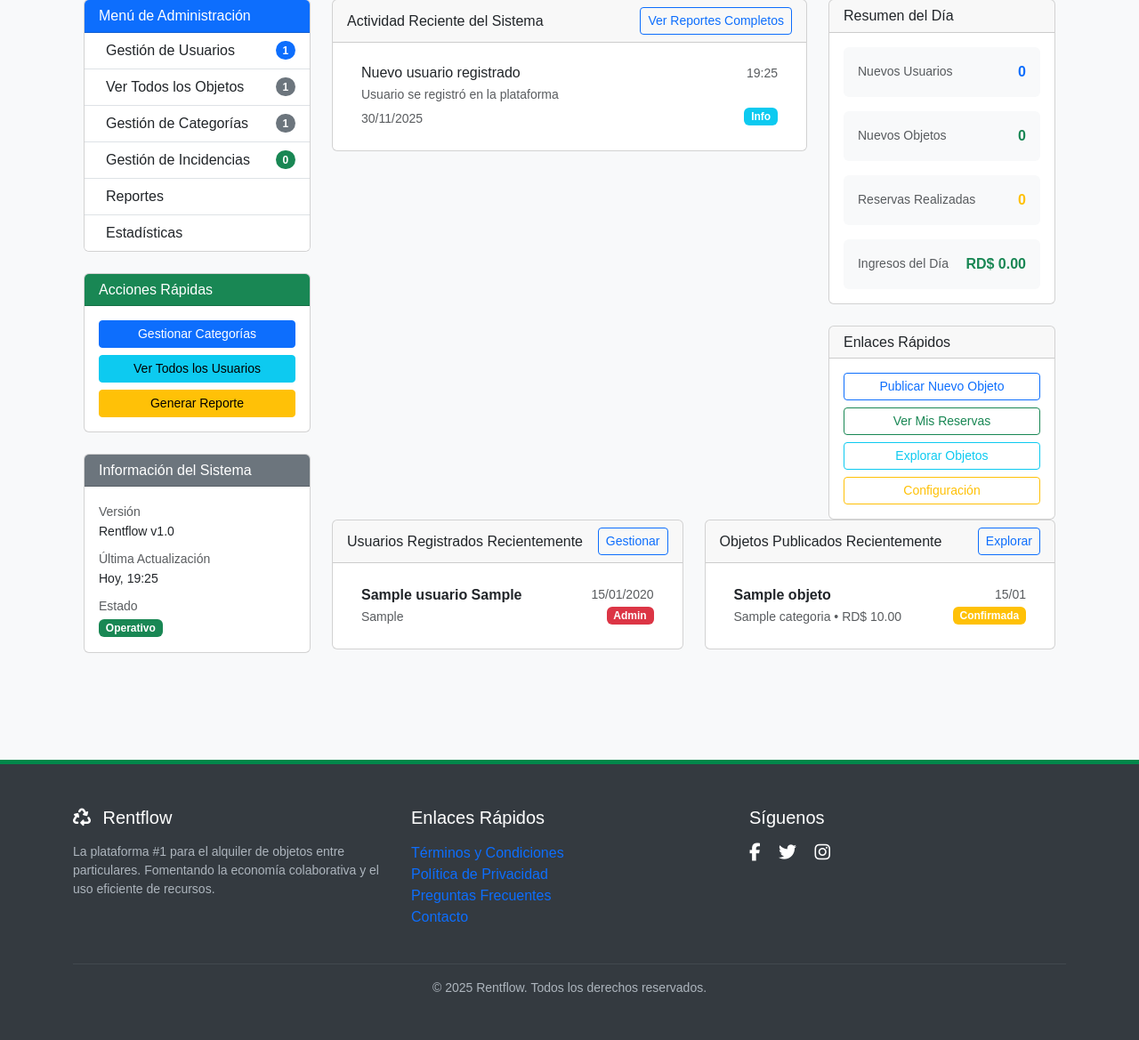
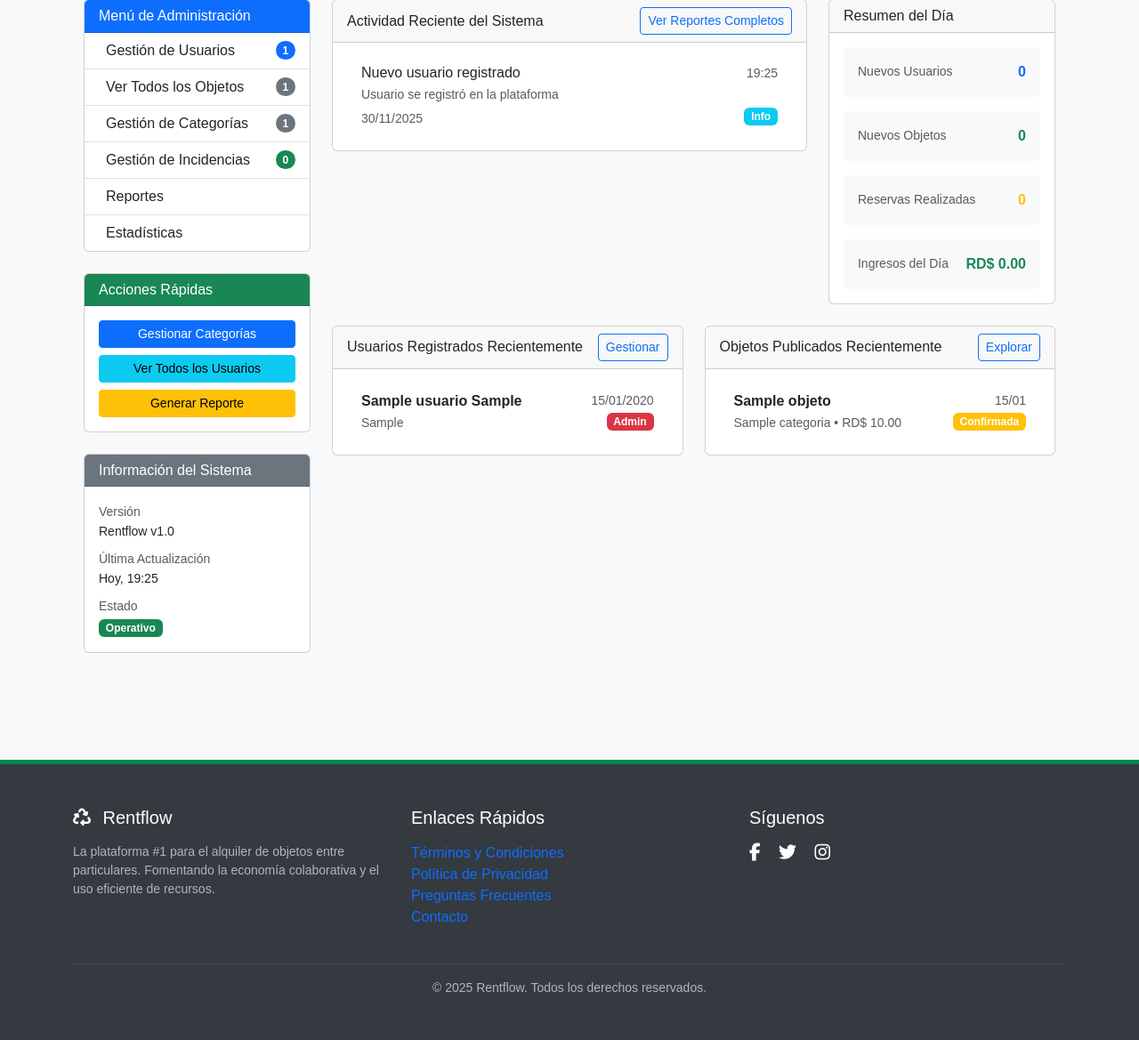
Before and after one commit to naiferrosado/proyecto-flask, a Flask app: page /admin/ in a window 1280 px wide. Shown: the part 389-1558 px from the top of the page at 89% size. Run offline with Flask 3, Linux system fonts and the light colour scheme; a user stored in the database is signed in; tables that the repository leaves empty hold one stand-in row (values such as "Sample post").

Commit message:
feat: mejorar panel de admin y filtros de gestión de usuarios

```diff
--- a/templates/admin/dashboard.html
+++ b/templates/admin/dashboard.html
@@ -304,29 +304,6 @@ endblock %} {% block content %}
               </div>
             </div>
           </div>
-
-          <!-- Enlaces Rápidos -->
-          <div class="card">
-            <div class="card-header">
-              <h6 class="mb-0"><i class="bi bi-link"></i> Enlaces Rápidos</h6>
-            </div>
-            <div class="card-body">
-              <div class="d-grid gap-2">
-                <a href="{{ url_for('objetos.crear_objeto') }}" class="btn btn-outline-primary btn-sm">
-                  <i class="bi bi-plus-circle"></i> Publicar Nuevo Objeto
-                </a>
-                <a href="{{ url_for('reservas.listar_reservas') }}" class="btn btn-outline-success btn-sm">
-                  <i class="bi bi-calendar-check"></i> Ver Mis Reservas
-                </a>
-                <a href="{{ url_for('objetos.listar_objetos') }}" class="btn btn-outline-info btn-sm">
-                  <i class="bi bi-search"></i> Explorar Objetos
-                </a>
-                <a href="{{ url_for('admin.configuracion') }}" class="btn btn-outline-warning btn-sm">
-                  <i class="bi bi-gear"></i> Configuración
-                </a>
-              </div>
-            </div>
-          </div>
         </div>
       </div>
 
```
Also changed, not shown: src/forms/form_usuarios.py (+6 -2 lines), templates/admin/editar_usuario.html (+7 -6 lines), templates/admin/usuarios.html (+23 -11 lines).
